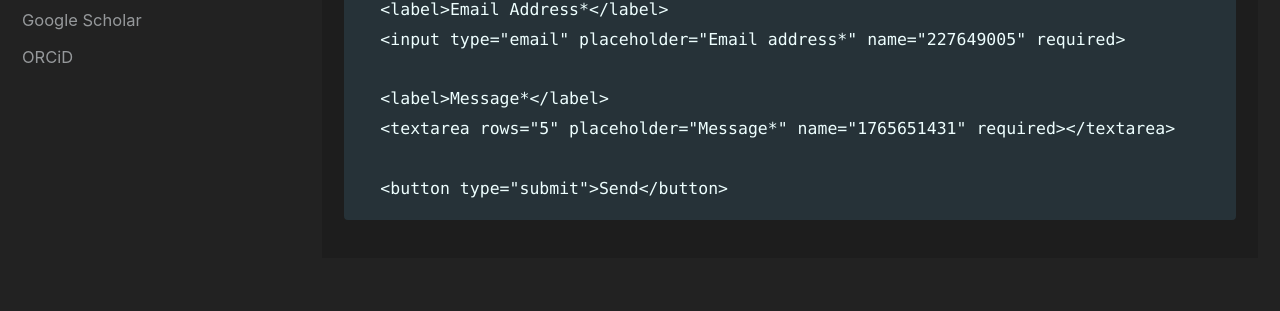
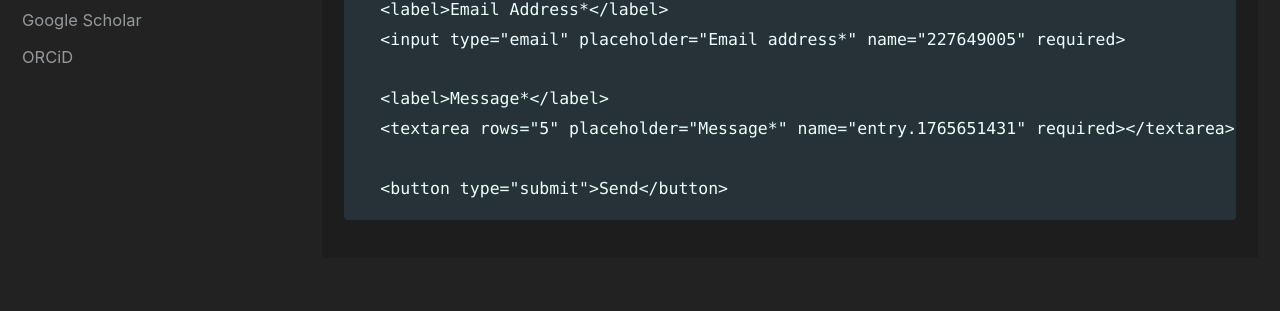
Before and after one commit to darunabas/darulab.github.io, a Jekyll site: the page built from _pages/contact.md, in a window 1280 px wide and 900 px high, scrolled down 825 px. Shown: the part 381-692 px from the top of the window. Built offline with Jekyll 4.4.1, drawn with Linux system fonts in a browser that asks for light colours; cached includes are drawn as plain includes; some of the changed text lies outside the part shown.

Commit message:
Update contact.md

```diff
--- a/_pages/contact.md
+++ b/_pages/contact.md
@@ -52,7 +52,7 @@ United States
       <input type="email" placeholder="Email address*" name="227649005" required>
 
       <label>Message*</label>
-      <textarea rows="5" placeholder="Message*" name="1765651431" required></textarea>
+      <textarea rows="5" placeholder="Message*" name="entry.1765651431" required></textarea>
 
       <button type="submit">Send</button>
 </form>
```
